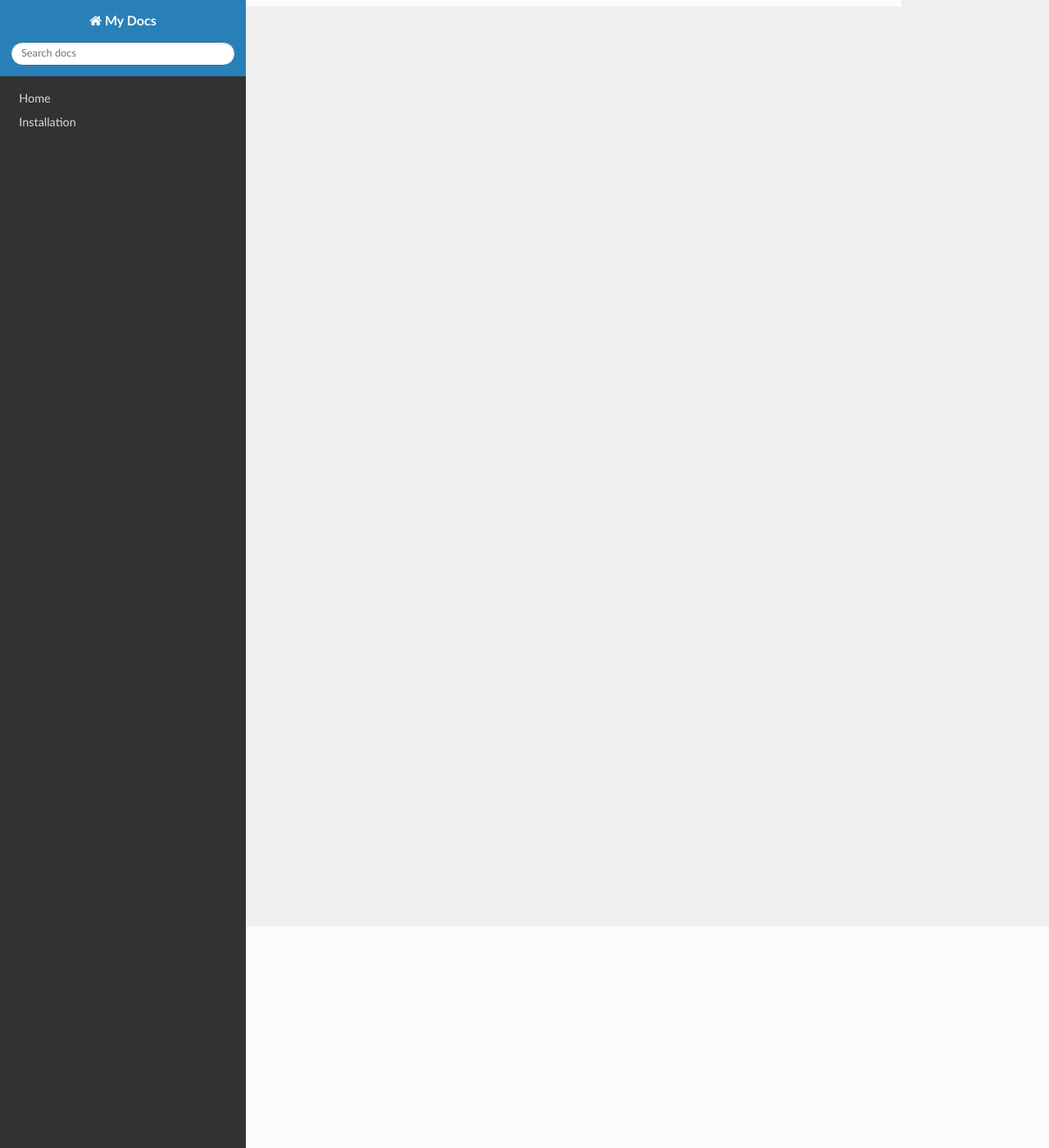
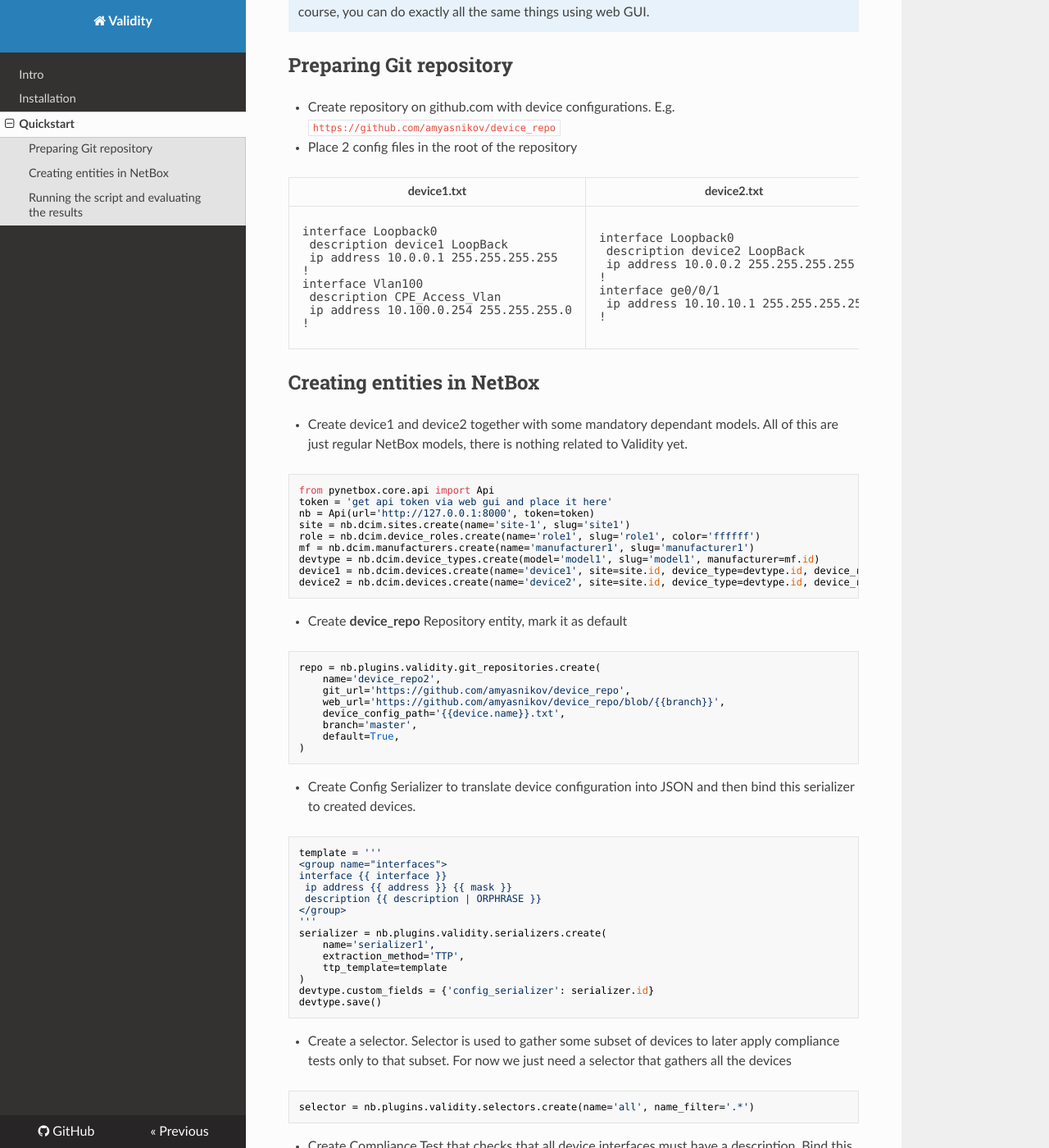
Before and after one commit to amyasnikov/validity, an MkDocs documentation site: the page built from docs/quickstart.md, in a window 1280 px wide and 1400 px high, scrolled down 270 px. Shown: the whole window at 82% size. Built offline with MkDocs 1.6.1, drawn with Linux system fonts in a browser that asks for light colours; nearby versions of some CDN libraries; some of the changed text lies outside the part shown.

Commit message:
quickstart and minor api changes

````diff
--- a/docs/quickstart.md
+++ b/docs/quickstart.md
@@ -1,3 +1,155 @@
 # Quickstart
 
-1. Create repository on github.com with
+
+!!! note
+    This guide uses [pynetbox](https://github.com/netbox-community/pynetbox) library to interact with NetBox. Going this way facilitates the readability and reproducibility of the guide. Moreover, it may be just more convenient way for an engineer to gather information from code examples rather than from GUI screenshots.
+    Of course, you can do exactly all the same things using web GUI.
+
+
+## Preparing Git repository
+
+* Create repository on github.com with device configurations.
+E.g. `https://github.com/amyasnikov/device_repo`
+
+* Place 2 config files in the root of the repository
+
+<table>
+<tr>
+<th>device1.txt</th>
+<th>device2.txt</th>
+</tr>
+<tr>
+<td>
+<pre>
+interface Loopback0
+ description device1 LoopBack
+ ip address 10.0.0.1 255.255.255.255
+!
+interface Vlan100
+ description CPE_Access_Vlan
+ ip address 10.100.0.254 255.255.255.0
+!
+</pre>
+</td>
+<td>
+<pre>
+interface Loopback0
+ description device2 LoopBack
+ ip address 10.0.0.2 255.255.255.255
+!
+interface ge0/0/1
+ ip address 10.10.10.1 255.255.255.252
+!
+</pre>
+</td>
+</tr>
+</table>
+
+
+## Creating entities in NetBox
+
+* Create device1 and device2 together with some mandatory dependant models. All of this are just regular NetBox models, there is nothing related to Validity yet.
+
+```python
+from pynetbox.core.api import Api
+token = 'get api token via web gui and place it here'
+nb = Api(url='http://127.0.0.1:8000', token=token)
+site = nb.dcim.sites.create(name='site-1', slug='site1')
+role = nb.dcim.device_roles.create(name='role1', slug='role1', color='ffffff')
+mf = nb.dcim.manufacturers.create(name='manufacturer1', slug='manufacturer1')
+devtype = nb.dcim.device_types.create(model='model1', slug='model1', manufacturer=mf.id)
+device1 = nb.dcim.devices.create(name='device1', site=site.id, device_type=devtype.id, device_role=role.id)
+device2 = nb.dcim.devices.create(name='device2', site=site.id, device_type=devtype.id, device_role=role.id)
+```
+
+* Create **device_repo** Repository entity, mark it as default
+
+```python
+repo = nb.plugins.validity.git_repositories.create(
+    name='device_repo2',
+    git_url='https://github.com/amyasnikov/device_repo',
+    web_url='https://github.com/amyasnikov/device_repo/blob/{{branch}}',
+    device_config_path='{{device.name}}.txt',
+    branch='master',
+    default=True,
+)
+```
+
+* Create Config Serializer to translate device configuration into JSON and then bind this serializer to created devices.
+
+```python
+template = '''
+<group name="interfaces">
+interface {{ interface }}
+ ip address {{ address }} {{ mask }}
+ description {{ description | ORPHRASE }}
+</group>
+'''
+serializer = nb.plugins.validity.serializers.create(
+    name='serializer1',
+    extraction_method='TTP',
+    ttp_template=template
+)
+devtype.custom_fields = {'config_serializer': serializer.id}
+devtype.save()
+```
+
+* Create a selector. Selector is used to gather some subset of devices to later apply compliance tests only to that subset. For now we just need a selector that gathers all the devices
+
+```python
+selector = nb.plugins.validity.selectors.create(name='all', name_filter='.*')
+```
+
+* Create Compliance Test that checks that all device interfaces must have a description. Bind this test to the selector create previously
+
+```
+expression = '''
+jq('.interfaces[] | select(.description).interface', device.config) == jq('.interfaces[].interface', device.config)
+'''
+
+test = nb.plugins.validity.tests.create(
+    name='iface_description',
+    description='all interfaces must have a description',
+    expression=expression,
+    severity= "MIDDLE",
+    selectors=[selector.id]
+)
+```
+This test checks the equality of 2 JQ expressions:
+
+1. List of interfaces (interface names) which have `description` parameter
+2. List of all interfaces
+
+So, if these 2 lists are equal, then each interface on the device has a description and the test would be marked as passed. Otherwise, the lists would not be equal and the test would fail.
+
+
+## Running the script and evaluating the results
+
+Now all the required entities are created and you can execute the test you created.
+Suddenly, pynetbox has no ability to execute custom scripts. Let's use `requests` to do it.
+
+```python
+import time, requests
+
+resp = requests.post(
+    'http://127.0.0.1:8000/api/extras/scripts/validity_run_tests.RunTestsScript/',
+    headers={'Authorization': f'Token {token}'},
+    json={'commit': True, 'data': {'sync_repos': True, 'make_report': False}},
+)
+
+result_id = resp.json()['result']['id']
+
+while (status := nb.extras.job_results.get(id=result_id).status.value) != 'completed':
+    print(f'Not finished yet, current status: {status}')
+    time.sleep(5) # we need to wait until script finishes
+```
+
+Now when the script have finished its work we can check the test results.
+
+```python
+from pprint import pprint
+
+pprint(
+    [result.serialize() for result in nb.plugins.validity.test_results.all()]
+)
+```
--- a/mkdocs.yml
+++ b/mkdocs.yml
@@ -1,7 +1,12 @@
-site_name: My Docs
+site_name: Validity
+repo_url: https://github.com/amyasnikov/validity/
 theme: readthedocs
 nav:
-    - Home: index.md
+    - Intro: index.md
     - Installation: installation.md
+    - Quickstart: quickstart.md
 markdown_extensions:
   - admonition
+  - tables
+plugins:
+  - include-markdown
--- a/validity/__init__.py
+++ b/validity/__init__.py
@@ -9,6 +9,8 @@ class NetBoxValidityConfig(PluginConfig):
     name = "validity"
     verbose_name = "Validity: Configuration Compliance"
     description = "Vendor agnostic framework to build your own configuration compliance rule set"
+    author = 'Anton Miasnikov'
+    author_email = 'anton2008m@gmail.com'
     version = "0.1.1"
     base_url = "validity"
     django_apps = ["bootstrap5"]
````
Also changed, not shown: README.md (+24 -7 lines), docs/index.md (+6 -16 lines), docs/installation.md (+8 -1 lines), 3 other files.
